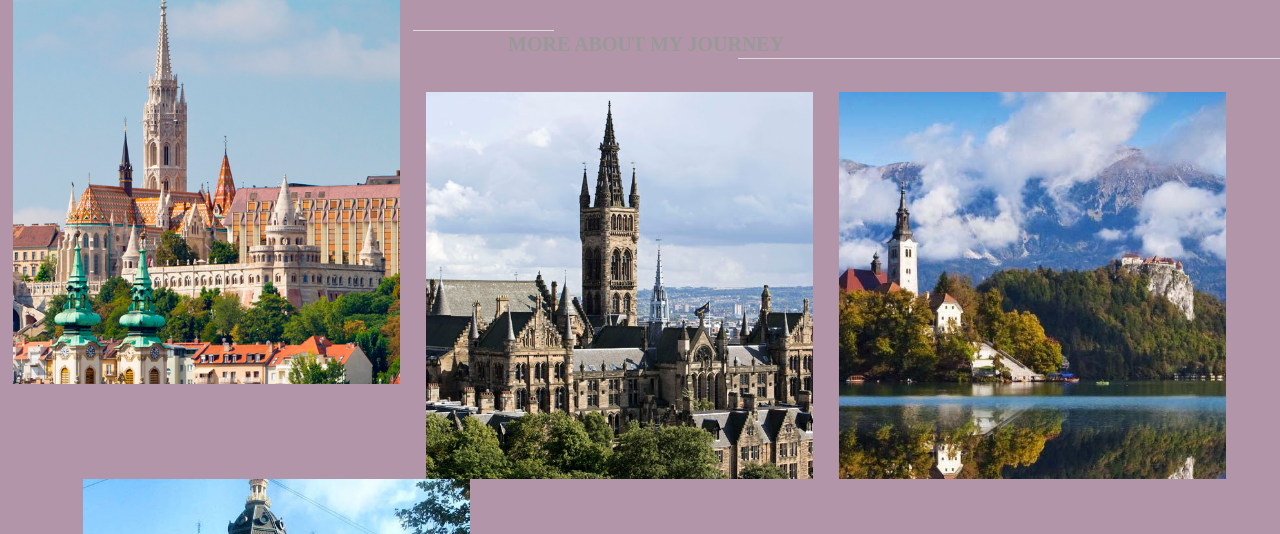
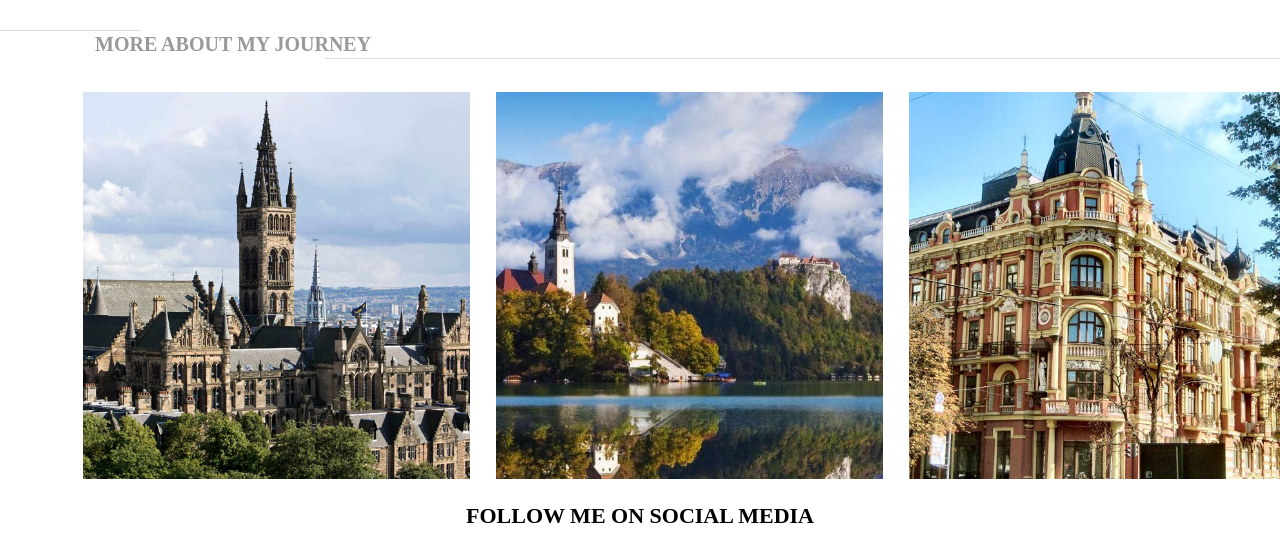
Before and after one commit to MiaAverianova/Web_Dev_HW, a plain HTML site: page Midterm/travel.html in a window 1280 px wide. Shown: the part 1303-1837 px from the top of the page. Drawn offline with Linux system fonts and the light colour scheme.

Commit message:
midterm files

```diff
--- a/Midterm/css/travel.css
+++ b/Midterm/css/travel.css
@@ -532,7 +532,7 @@ a.menu{
 
     /*padding ads to the width dimension of our element. our 900px container now takes up 940 px of the screen */
 }
-.container-images {
+.container-images-travel {
     /* starter width in pixels, divs display block by default*/
     width: 100%;
 
--- a/Midterm/travel.html
+++ b/Midterm/travel.html
@@ -112,7 +112,7 @@
         <div class="container-title ">
             <a name="Recent"><h5>RECENT TRAVELS</h5></a>
         </div>
-        <div class="container-images clearfix ">
+        <div class="container-images-travel clearfix ">
             <div class="thumb grid_5 ">
                 <img src="img/italy.jpg " alt="education " />
                 <div class="mask ">
@@ -129,7 +129,7 @@
                     <a href="# " class="info ">Read More</a>
                 </div>
             </div>
-        </div>
+
         <div class="thumb grid_5 ">
             <img src="img/hungary.jpg " alt="whatilove " />
             <div class="mask ">
@@ -142,7 +142,7 @@
         <div class="container-title ">
             <a name="More"><h5>MORE ABOUT MY JOURNEY</h5></a>
         </div>
-        <div class="container-images clearfix ">
+        <div class="container-images-travel clearfix ">
             <div class="thumb grid_5 ">
                 <img src="img/glasgow.jpg " alt="education " />
                 <div class="mask ">
```
Also changed, not shown: 2 other files.
